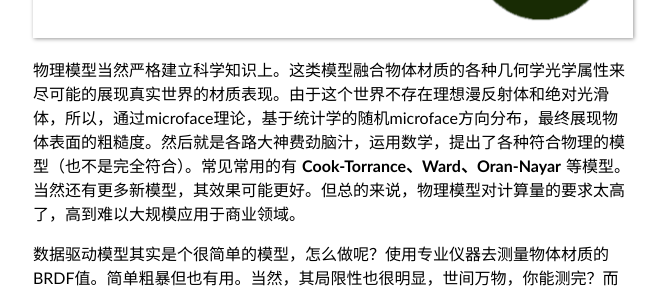
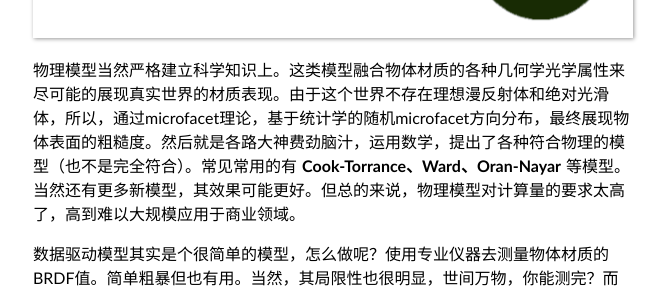
Before and after one commit to keyring/keyring.github.io, a Jekyll site: the page built from _posts/2014-03-07-raytracer_04.md, in a window 1280 px wide and 900 px high, scrolled down 2258 px. Shown: the part 200-492 px from the top of the window, without its empty margins (307-974 px from the left). Built offline with Jekyll 4.4.1, drawn with Linux system fonts in a browser that asks for light colours; some web fonts are replaced; Markdown is read by kramdown in place of the engine named in the settings; comment, search, counter and statistics services are not loaded.

Commit message:
fix typo

```diff
--- a/_posts/2014-03-07-raytracer_04.md
+++ b/_posts/2014-03-07-raytracer_04.md
@@ -66,7 +66,7 @@ tags: 光线追踪 基础知识
 
 ![](/image/raytracer_04_02.png)
 
-物理模型当然严格建立科学知识上。这类模型融合物体材质的各种几何学光学属性来尽可能的展现真实世界的材质表现。由于这个世界不存在理想漫反射体和绝对光滑体，所以，通过microface理论，基于统计学的随机microface方向分布，最终展现物体表面的粗糙度。然后就是各路大神费劲脑汁，运用数学，提出了各种符合物理的模型（也不是完全符合）。常见常用的有 **Cook-Torrance、Ward、Oran-Nayar** 等模型。当然还有更多新模型，其效果可能更好。但总的来说，物理模型对计算量的要求太高了，高到难以大规模应用于商业领域。
+物理模型当然严格建立科学知识上。这类模型融合物体材质的各种几何学光学属性来尽可能的展现真实世界的材质表现。由于这个世界不存在理想漫反射体和绝对光滑体，所以，通过microfacet理论，基于统计学的随机microfacet方向分布，最终展现物体表面的粗糙度。然后就是各路大神费劲脑汁，运用数学，提出了各种符合物理的模型（也不是完全符合）。常见常用的有 **Cook-Torrance、Ward、Oran-Nayar** 等模型。当然还有更多新模型，其效果可能更好。但总的来说，物理模型对计算量的要求太高了，高到难以大规模应用于商业领域。
 
 数据驱动模型其实是个很简单的模型，怎么做呢？使用专业仪器去测量物体材质的BRDF值。简单粗暴但也有用。当然，其局限性也很明显，世间万物，你能测完？而且那些幻想材质怎么测？当然，有人仍在孜孜不倦的做这项工作，并建立数据库。
 
```
